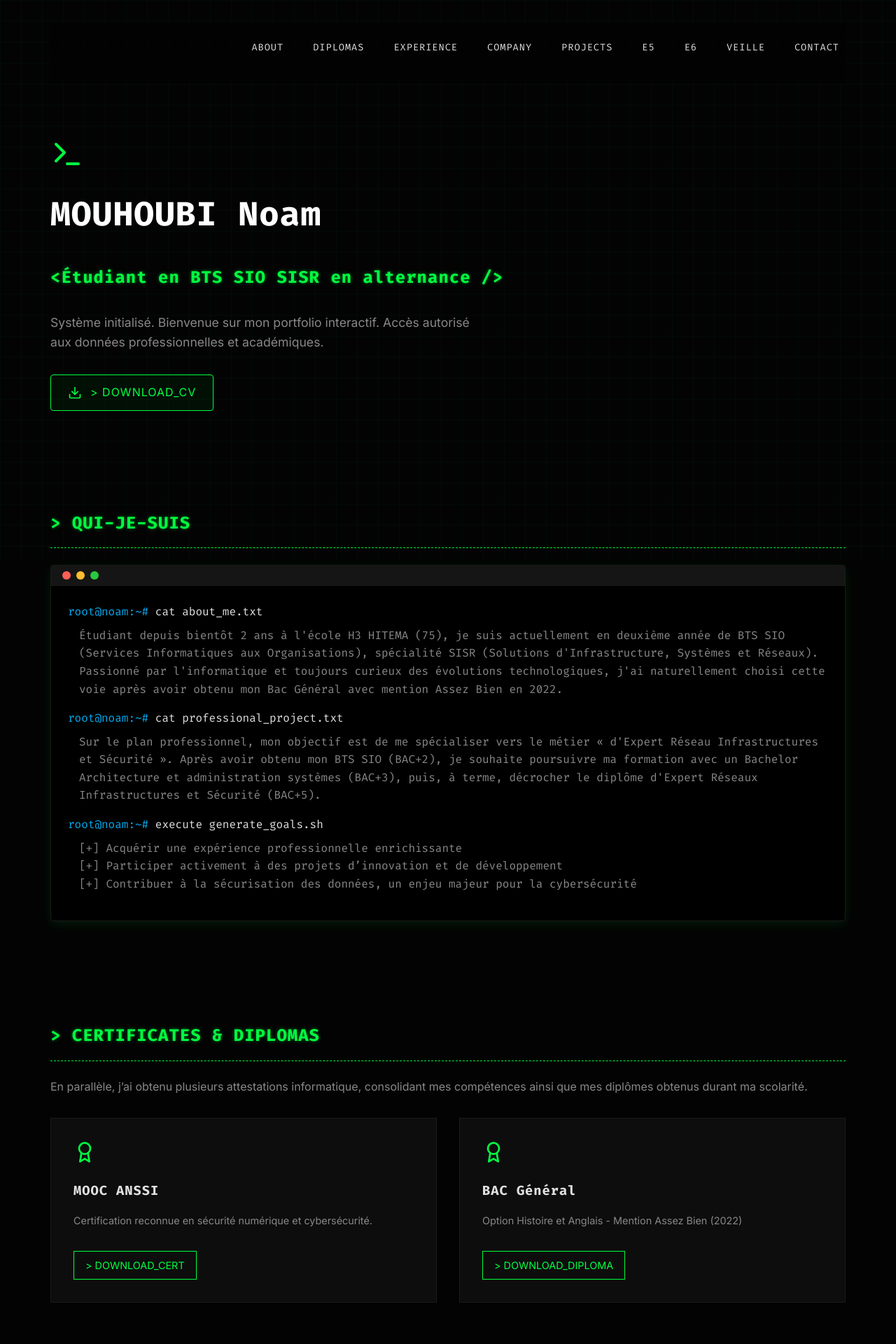
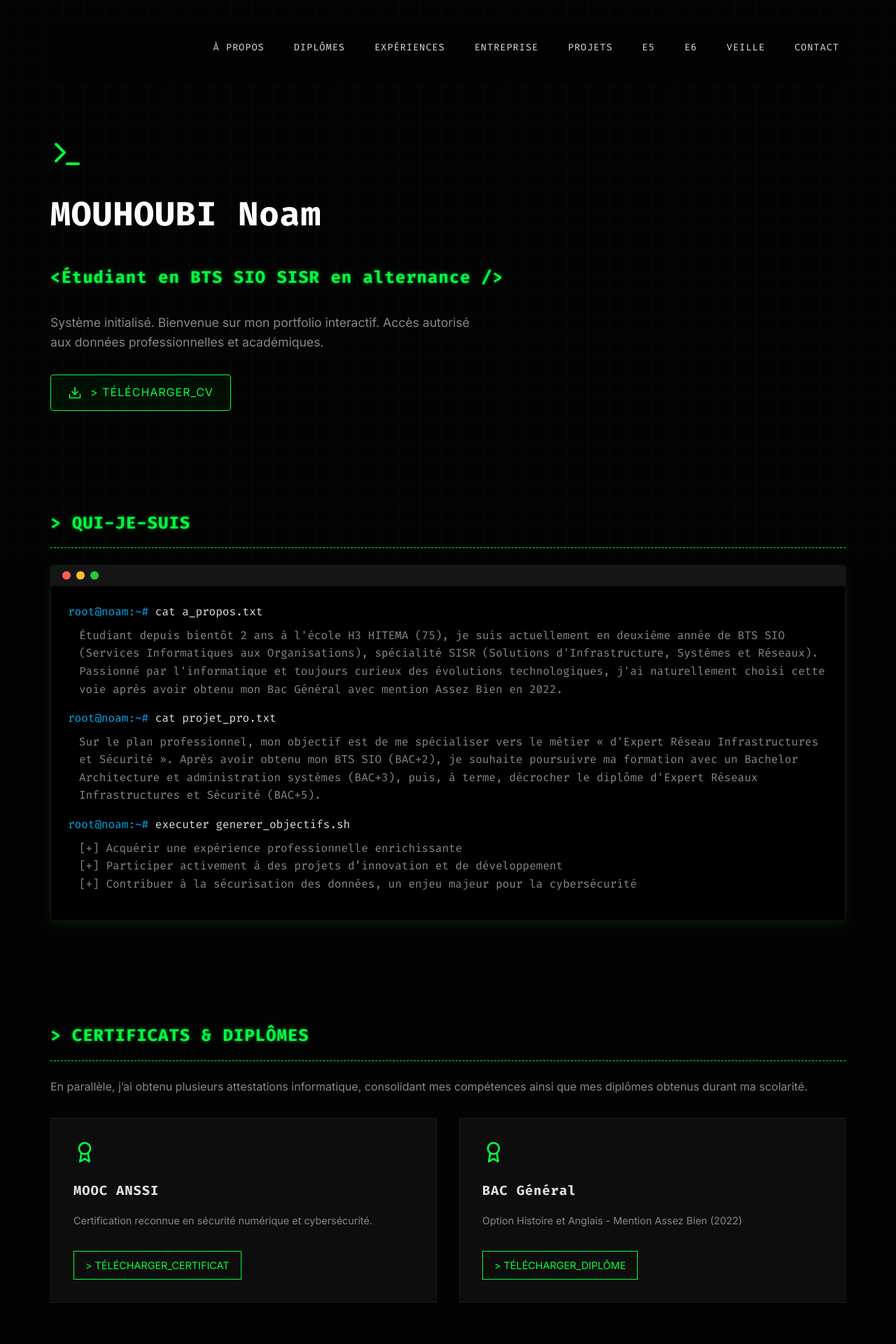
Before and after one commit to 972p/Portfolio-Noam, a React (Vite) app: page / in a window 1280 px wide. Shown: the top 1920 px of the page at 70% size. Built offline with nearby package versions, Linux system fonts and the light colour scheme.

Commit message:
chore: translate entire portfolio interface to French and update E5 documentation to PDF format

```diff
--- a/src/components/About.jsx
+++ b/src/components/About.jsx
@@ -14,17 +14,17 @@ function About() {
                     <div className="terminal-circle green"></div>
                 </div>
                 <div className="terminal-body">
-                    <span className="terminal-command">cat about_me.txt</span>
+                    <span className="terminal-command">cat a_propos.txt</span>
                     <div className="terminal-output">
                         Étudiant depuis bientôt 2 ans à l'école H3 HITEMA (75), je suis actuellement en deuxième année de BTS SIO (Services Informatiques aux Organisations), spécialité SISR (Solutions d'Infrastructure, Systèmes et Réseaux). Passionné par l'informatique et toujours curieux des évolutions technologiques, j'ai naturellement choisi cette voie après avoir obtenu mon Bac Général avec mention Assez Bien en 2022.
                     </div>
 
-                    <span className="terminal-command">cat professional_project.txt</span>
+                    <span className="terminal-command">cat projet_pro.txt</span>
                     <div className="terminal-output">
                         Sur le plan professionnel, mon objectif est de me spécialiser vers le métier « d'Expert Réseau Infrastructures et Sécurité ». Après avoir obtenu mon BTS SIO (BAC+2), je souhaite poursuivre ma formation avec un Bachelor Architecture et administration systèmes (BAC+3), puis, à terme, décrocher le diplôme d'Expert Réseaux Infrastructures et Sécurité (BAC+5).
                     </div>
 
-                    <span className="terminal-command">execute generate_goals.sh</span>
+                    <span className="terminal-command">executer generer_objectifs.sh</span>
                     <div className="terminal-output">
                         [+] Acquérir une expérience professionnelle enrichissante<br />
                         [+] Participer activement à des projets d’innovation et de développement<br />
--- a/src/components/Diplomas.jsx
+++ b/src/components/Diplomas.jsx
@@ -5,7 +5,7 @@ function Diplomas() {
     return (
         <section id="diplomas">
             <div className="cyber-header">
-                <h2 className="text-neon">&gt; CERTIFICATES & DIPLOMAS</h2>
+                <h2 className="text-neon">&gt; CERTIFICATS & DIPLÔMES</h2>
             </div>
 
             <p className="mb-4 text-secondary">En parallèle, j’ai obtenu plusieurs attestations informatique, consolidant mes compétences ainsi que mes diplômes obtenus durant ma scolarité.</p>
@@ -18,7 +18,7 @@ function Diplomas() {
                         <p className="text-secondary mb-4" style={{ fontSize: '0.9rem' }}>Certification reconnue en sécurité numérique et cybersécurité.</p>
                     </div>
                     <a href="/MOOC_ANSSI_MOUHOUBI.pdf" download="MOOC_ANSSI_MOUHOUBI.pdf" style={{ display: 'inline-flex', alignItems: 'center', gap: '0.5rem', color: 'var(--neon-green)', textDecoration: 'none', border: '1px solid var(--neon-green)', padding: '0.5rem 1rem', width: 'max-content', transition: 'all 0.3s ease' }}>
-                        <span style={{ fontSize: '0.9rem' }}>&gt; DOWNLOAD_CERT</span>
+                        <span style={{ fontSize: '0.9rem' }}>&gt; TÉLÉCHARGER_CERTIFICAT</span>
                     </a>
                 </div>
 
@@ -29,7 +29,7 @@ function Diplomas() {
                         <p className="text-secondary mb-4" style={{ fontSize: '0.9rem' }}>Option Histoire et Anglais - Mention Assez Bien (2022)</p>
                     </div>
                     <a href="/BAC_GENERAL_MOUHOUBI.pdf" download="BAC_GENERAL_MOUHOUBI.pdf" style={{ display: 'inline-flex', alignItems: 'center', gap: '0.5rem', color: 'var(--neon-green)', textDecoration: 'none', border: '1px solid var(--neon-green)', padding: '0.5rem 1rem', width: 'max-content', transition: 'all 0.3s ease' }}>
-                        <span style={{ fontSize: '0.9rem' }}>&gt; DOWNLOAD_DIPLOMA</span>
+                        <span style={{ fontSize: '0.9rem' }}>&gt; TÉLÉCHARGER_DIPLÔME</span>
                     </a>
                 </div>
             </div>
--- a/src/components/E5.jsx
+++ b/src/components/E5.jsx
@@ -17,10 +17,10 @@ function E5() {
                     <div>
                         <FileText className="mb-2" color="#00ff41" size={32} />
                         <h3 className="mb-2">Tableau de Synthèse E5</h3>
-                        <p className="text-secondary mb-4" style={{ fontSize: '0.9rem' }}>Format Excel - BTS SIO 2026 - MOUHOUBI Noam</p>
+                        <p className="text-secondary mb-4" style={{ fontSize: '0.9rem' }}>Format PDF - BTS SIO 2026 - MOUHOUBI Noam</p>
                     </div>
-                    <a href="/8 - ANNEXE VI.1 - EPREUVE E5 TABLEAU DE SYNTHESE - BTS SIO 2026 MOUHOUBI Noam.xlsx" download="8 - ANNEXE VI.1 - EPREUVE E5 TABLEAU DE SYNTHESE - BTS SIO 2026 MOUHOUBI Noam.xlsx" style={{ display: 'inline-flex', alignItems: 'center', gap: '0.5rem', color: 'var(--neon-green)', textDecoration: 'none', border: '1px solid var(--neon-green)', padding: '0.5rem 1rem', width: 'max-content', transition: 'all 0.3s ease' }}>
-                        <span style={{ fontSize: '0.9rem' }}>&gt; DOWNLOAD_FILE</span>
+                    <a href="/8 - ANNEXE VI.1 - EPREUVE E5 TABLEAU DE SYNTHESE - BTS SIO 2026 MOUHOUBI Noam.pdf" download="8 - ANNEXE VI.1 - EPREUVE E5 TABLEAU DE SYNTHESE - BTS SIO 2026 MOUHOUBI Noam.pdf" style={{ display: 'inline-flex', alignItems: 'center', gap: '0.5rem', color: 'var(--neon-green)', textDecoration: 'none', border: '1px solid var(--neon-green)', padding: '0.5rem 1rem', width: 'max-content', transition: 'all 0.3s ease' }}>
+                        <span style={{ fontSize: '0.9rem' }}>&gt; TÉLÉCHARGER_FICHIER</span>
                     </a>
                 </div>
             </div>
--- a/src/components/Entreprise.jsx
+++ b/src/components/Entreprise.jsx
@@ -13,7 +13,7 @@ function Entreprise() {
 
             <div className="cyber-box mb-12">
                 <p className="text-secondary text-lg leading-relaxed mb-6">
-                    Ayming accompagne les start-up, PME, ETI et grandes entreprises en stratégie, management et financement de l'innovation. Créé en 1986 d'abord sous le nom de Alma.
+                    Ayming est un groupe international de conseil en performance des entreprises comptant 1300 employés dont 100 à la DSI avec pour chiffre d'affaires annuel environ 180M€.
                 </p>
                 <h3 className="text-xl text-[var(--neon-green)] mb-4 font-semibold border-b border-[var(--glass-border)] pb-2 flex items-center gap-2">
                     Les sites Ayming en France et partout dans le monde
@@ -39,7 +39,7 @@ function Entreprise() {
                     <div className="relative h-48 w-full overflow-hidden bg-[#050505]">
                         <img
                             src="https://static.wixstatic.com/media/8232bc_d1495aa22b9b4de68f49ae5f1b6f6b2b~mv2.png/v1/fill/w_600,h_300,al_c,q_85,enc_avif,quality_auto/easy%20vista.png"
-                            alt="Easy Vista Dashboard"
+                            alt="Tableau de bord Easy Vista"
                             className="w-full h-full object-cover group-hover:scale-110 transition-transform duration-500 opacity-80"
                         />
                         <div className="absolute inset-0 bg-gradient-to-t from-[#0a0a0a] to-transparent"></div>
@@ -98,7 +98,7 @@ function Entreprise() {
                             Gestion de Parc
                         </h4>
                         <p className="text-secondary flex-grow leading-relaxed">
-                            Gestion de l'inventaire des laptops de l'entreprise via l'outil <strong className="text-white font-medium">Workstation</strong> pour un suivi précis de tous les équipements matériels.
+                            Gestion de l'inventaire des ordinateurs portables de l'entreprise via l'outil <strong className="text-white font-medium">Workstation</strong> pour un suivi précis de tous les équipements matériels.
                         </p>
                     </div>
                 </div>
--- a/src/components/Experience.jsx
+++ b/src/components/Experience.jsx
@@ -5,7 +5,7 @@ function Experience() {
     return (
         <section id="experience">
             <div className="cyber-header">
-                <h2 className="text-neon">&gt; TIMELINE LOGS</h2>
+                <h2 className="text-neon">&gt; LOGS_HISTORIQUE</h2>
             </div>
 
             <div className="timeline">
--- a/src/components/Hero.jsx
+++ b/src/components/Hero.jsx
@@ -46,7 +46,7 @@ function Hero() {
                     }}
                 >
                     <Download size={20} />
-                    <span>&gt; DOWNLOAD_CV</span>
+                    <span>&gt; TÉLÉCHARGER_CV</span>
                 </a>
             </div>
         </section>
--- a/src/components/Navbar.jsx
+++ b/src/components/Navbar.jsx
@@ -3,11 +3,11 @@ import React from 'react';
 function Navbar() {
     return (
         <nav>
-            <a href="#about">ABOUT</a>
-            <a href="#diplomas">DIPLOMAS</a>
-            <a href="#experience">EXPERIENCE</a>
-            <a href="#entreprise">COMPANY</a>
-            <a href="#projects">PROJECTS</a>
+            <a href="#about">À PROPOS</a>
+            <a href="#diplomas">DIPLÔMES</a>
+            <a href="#experience">EXPÉRIENCES</a>
+            <a href="#entreprise">ENTREPRISE</a>
+            <a href="#projects">PROJETS</a>
             <a href="#e5">E5</a>
             <a href="#e6">E6</a>
             <a href="#veille">VEILLE</a>
```
Also changed, not shown: src/components/Contact.jsx (+4 -4 lines), 2 other files (tests, documents, lock files or other folders).
